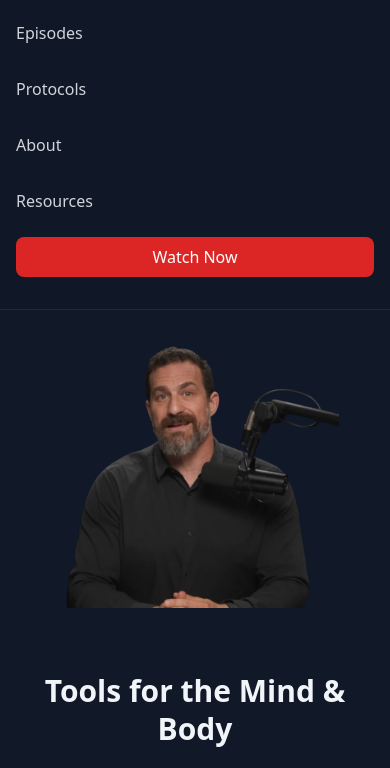
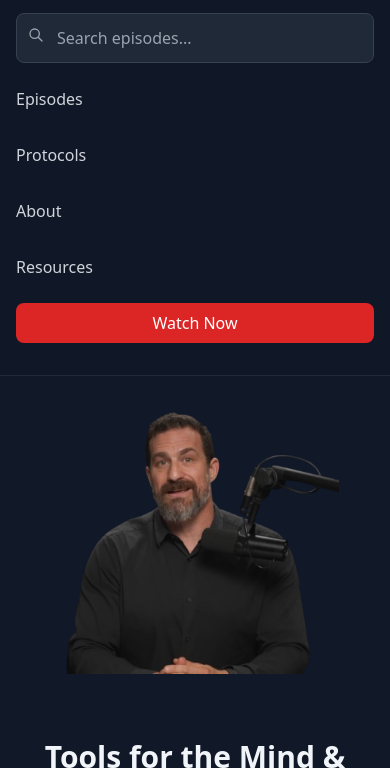
Before and after one commit to Dadir-Dev/tailwind-project-1, a plain HTML site: page index.html in a window 390 px wide. Both pictures are taken after a click on the button 362 px from the left and 36 px from the top of the page. Shown: the part 59-827 px from the top of the page. Drawn offline with nearby package versions, Linux system fonts and the light colour scheme.

Commit message:
feat: add search bar in mobile navigation

```diff
--- a/index.html
+++ b/index.html
@@ -25,7 +25,7 @@
             </a>
 
             <!-- Desktop Navigation -->
-            <div class="hidden md:flex items-center space-x-8">
+            <div class="hidden lg:flex items-center space-x-8">
               <a
                 href="#episodes"
                 class="text-gray-300 hover:text-white hover:scale-105 transition duration-300 font-medium transform"
@@ -83,7 +83,7 @@
 
             <!-- Mobile Menu Button -->
             <button
-              class="md:hidden text-gray-300 hover:text-white focus:outline-none"
+              class="lg:hidden text-gray-300 hover:text-white focus:outline-none"
             >
               <svg
                 class="w-6 h-6"
@@ -102,7 +102,28 @@
           </div>
 
           <!-- Mobile Navigation (Hidden by default) -->
-          <div class="md:hidden mt-4 hidden" id="mobile-menu">
+          <div class="lg:hidden mt-4 hidden" id="mobile-menu">
+            <!-- Mobile Search -->
+            <div class="relative mb-4">
+              <input
+                type="text"
+                placeholder="Search episodes..."
+                class="bg-gray-800 text-white px-4 py-3 rounded-lg pl-10 focus:outline-none focus:ring-2 focus:ring-blue-500 w-full border border-gray-700 focus:border-blue-500 placeholder-gray-400"
+              />
+              <svg
+                class="w-4 h-4 text-gray-400 absolute left-3 top-3.5"
+                fill="none"
+                stroke="currentColor"
+                viewBox="0 0 24 24"
+              >
+                <path
+                  stroke-linecap="round"
+                  stroke-linejoin="round"
+                  stroke-width="2"
+                  d="M21 21l-6-6m2-5a7 7 0 11-14 0 7 7 0 0114 0z"
+                ></path>
+              </svg>
+            </div>
             <div class="flex flex-col space-y-4 pb-4">
               <a
                 href="#episodes"
@@ -199,7 +220,7 @@
     <script>
       document.addEventListener("DOMContentLoaded", function () {
         const mobileMenuButton = document.querySelector(
-          'button[class*="md:hidden"]'
+          'button[class*="lg:hidden"]'
         );
         const mobileMenu = document.getElementById("mobile-menu");
 
```
